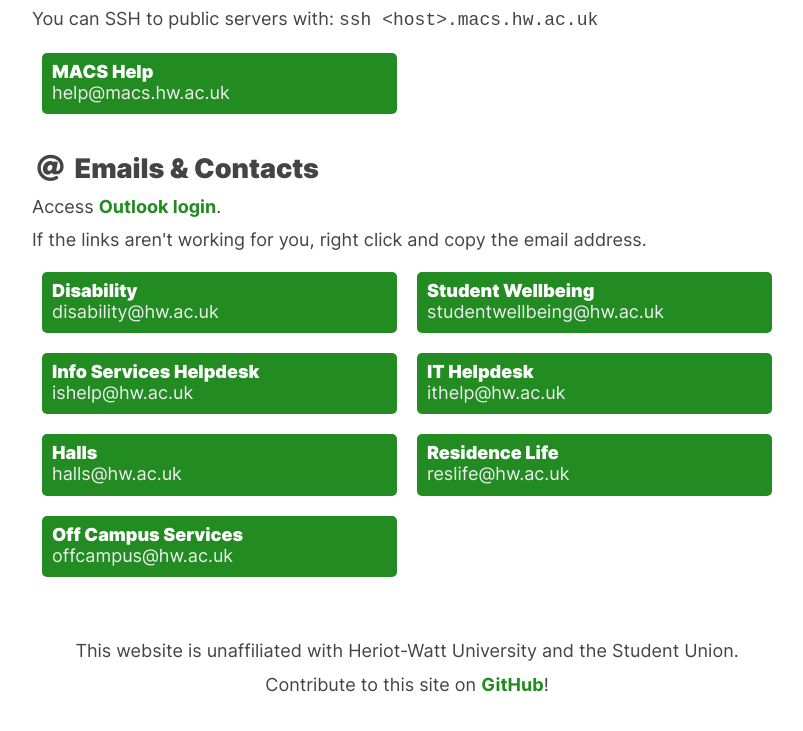
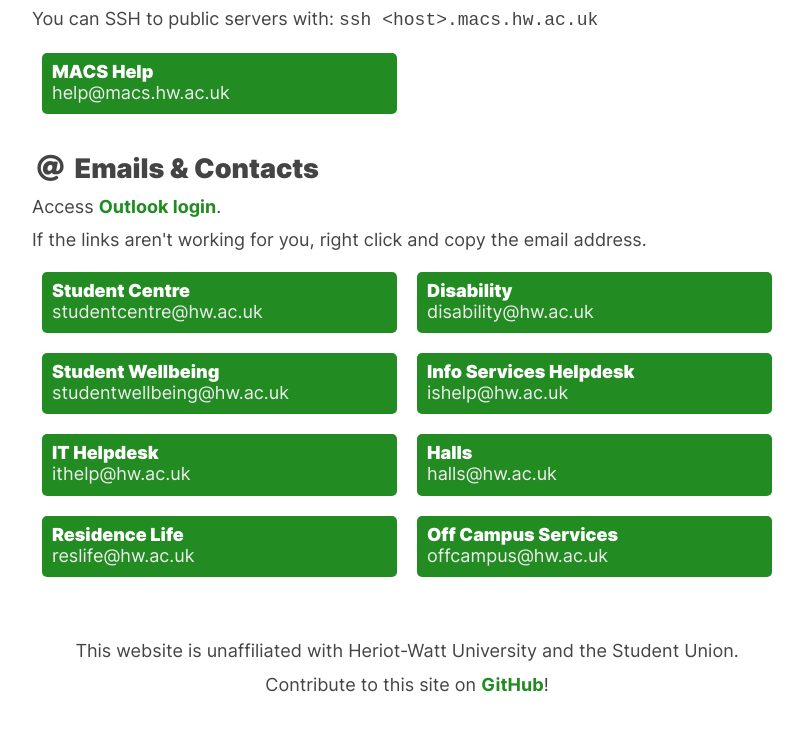
Before and after one commit to hw-cs-reps/portal, a plain HTML site: page index.html in a window 1280 px wide. Shown: the part 1825-2556 px from the top of the page, without its empty margins (233-1036 px from the left). Drawn offline with Linux system fonts and the light colour scheme.

Commit message:
Add email of student centre.

```diff
--- a/index.html
+++ b/index.html
@@ -167,6 +167,10 @@
         login</a>.</p>
     <p>If the links aren't working for you, right click and copy the email address.</p>
     <div class="card-grid">
+      <a class="card" href="mailto:studentcentre@hw.ac.uk">
+        <p class="card-title">Student Centre</p>
+        <p class="card-text">studentcentre@hw.ac.uk</p>
+      </a>
       <a class="card" href="mailto:disability@hw.ac.uk">
         <p class="card-title">Disability</p>
         <p class="card-text">disability@hw.ac.uk</p>
@@ -210,5 +214,3 @@
 
   <script data-goatcounter="https://myhwu.goatcounter.com/count" async src="//gc.zgo.at/count.js"></script>
 </body>
-
-</html>
```
